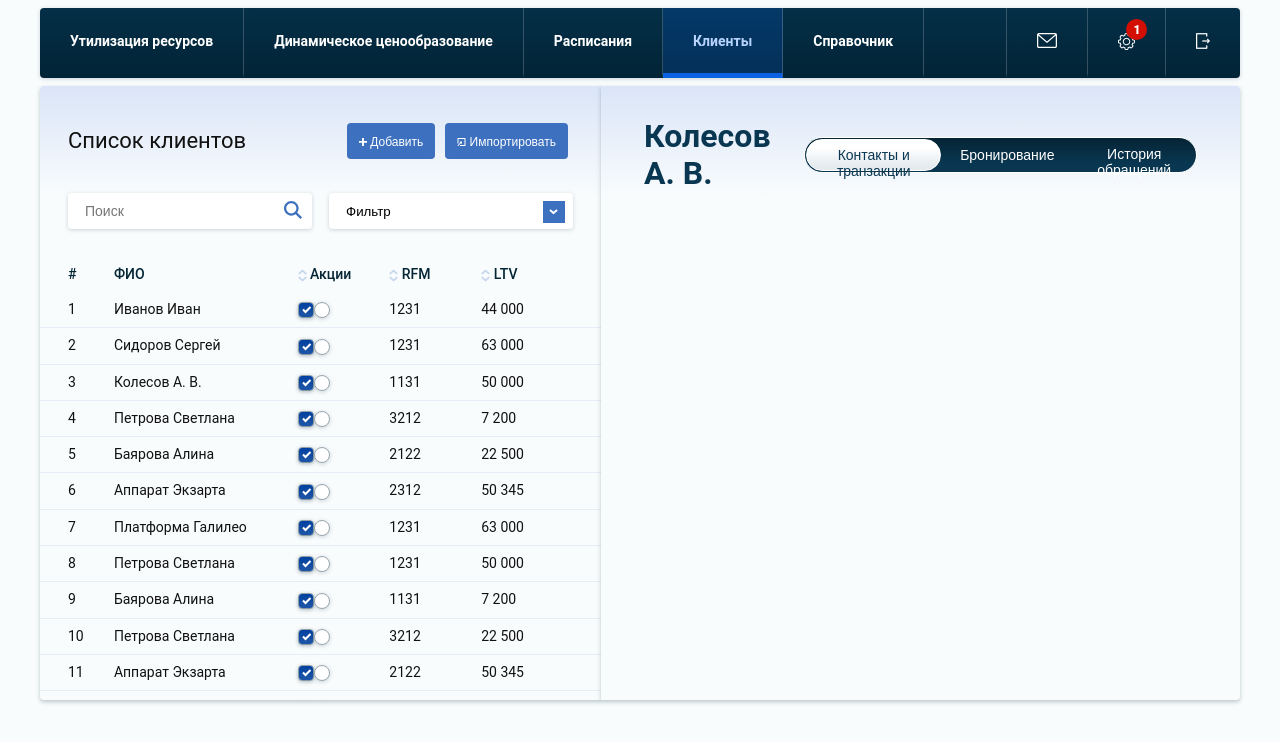
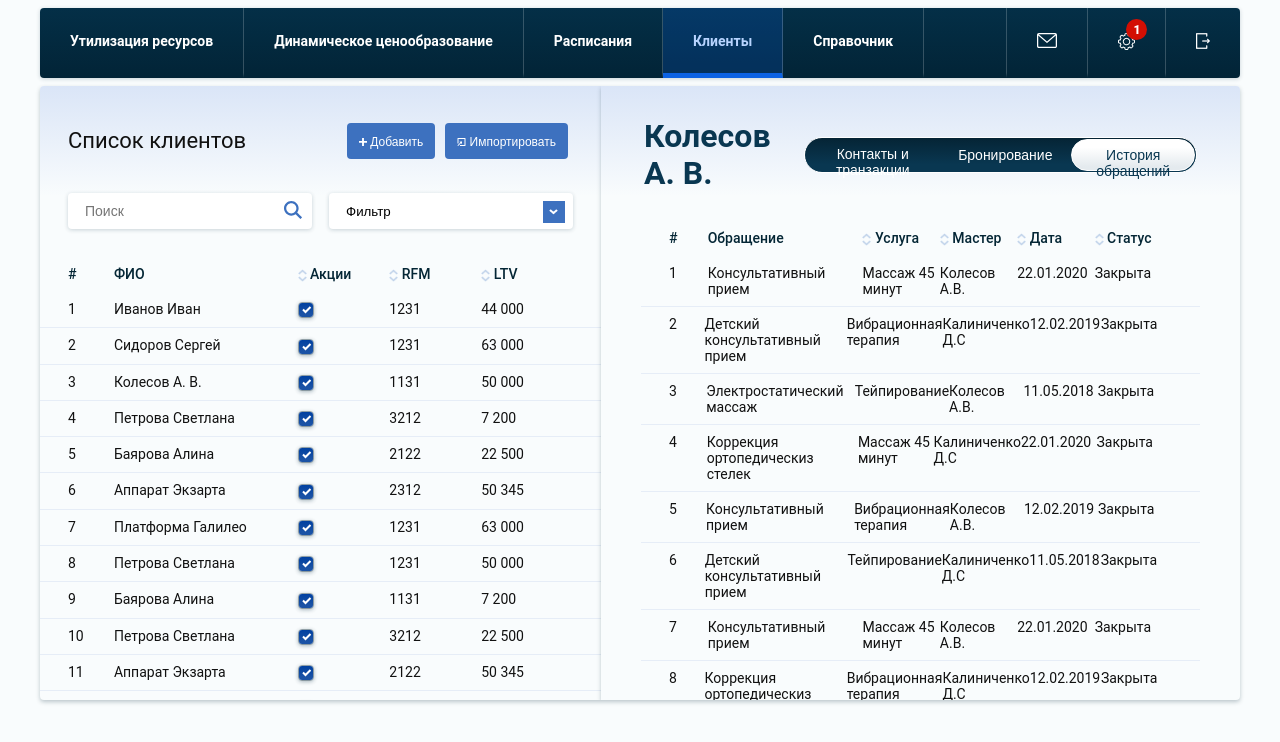
Before and after one commit to evgeniikucheriavii/dm-test, an Angular app: page /clients in a window 1280 px wide. Shown: the top 742 px of the page. Built offline with nearby package versions, Linux system fonts and the light colour scheme; a web font is replaced by a local one.

Commit message:
Added LogEntry class and filled fish data

```diff
--- a/src/app/clients/clients.component.css
+++ b/src/app/clients/clients.component.css
@@ -210,7 +210,7 @@
 	display: flex;
 	flex-direction: column;
 	justify-content: flex-start;
-	flex: 2;
+	flex: 1;
 	align-items: center;
 }
 
@@ -231,14 +231,14 @@
 	justify-content: space-between;
 }
 
-.right-section__graph
+.right-section__list
 {
 	display: flex;
 	flex-direction: column;
 	justify-content: space-between;
 	align-content: flex-start;
 	flex: 9;
-	padding: 0 40px;
+	padding: 0 40px 100px 40px;
 }
 
 .graph-row
--- a/src/app/clients/clients.component.html
+++ b/src/app/clients/clients.component.html
@@ -44,7 +44,7 @@
 				<div class="list-row" *ngFor="let c of clients; let i = index">
 					<div class="list__num">{{i + 1}}</div>
 					<div class="list__name">{{c.fio}}</div>
-					<div class="list__type"><label class="box-label box-label_checkbox"><input type="checkbox" class="box-label__input box-label__input_checkbox" checked="{{c.sale}}"></label> <label class="box-label box-label_radio"><input type="radio" class="box-label__input box-label__input_radio"></label></div>
+					<div class="list__type"><label class="box-label box-label_checkbox"><input type="checkbox" class="box-label__input box-label__input_checkbox" checked="{{c.sale}}"></label></div>
 					<div class="list__util">{{c.rfm}}</div>
 					<div class="list__util">{{c.ltvString}}</div>
 				</div>
@@ -66,17 +66,29 @@
 		<div class="container">
 			<section class="right-section right-section__header">
 				<section class="header__top header__top_right">
-					<div class="header-name">{{currentClient}}</div>
+					<div class="header-name">{{currentClient.fio}}</div>
 					<div class="tabs">
 						<button *ngFor="let t of tabs; let i = index" class="{{t.classes}}" id="tab_{{t.id}}">{{t.name}}</button>
 					</div>
 				</section>
-				<section class="header__bottom header__bottom_right">
-
-				</section>
 			</section>
-			<section class="right-section right-section__graph">
-
+			<section class="right-section right-section__list">
+				<div class="list-row list-row_head">
+					<div class="list__num">#</div>
+					<div class="list__name">Обращение</div>
+					<div class="list__type"><img src="assets/images/Sort_inactive.png" class="sort-image"> Услуга</div>
+					<div class="list__util"><img src="assets/images/Sort_inactive.png" class="sort-image"> Мастер</div>
+					<div class="list__util"><img src="assets/images/Sort_inactive.png" class="sort-image"> Дата</div>
+					<div class="list__util"><img src="assets/images/Sort_inactive.png" class="sort-image"> Статус</div>
+				</div>
+				<div class="list-row" *ngFor="let l of currentClient.log; let i = index">
+					<div class="list__num">{{i + 1}}</div>
+					<div class="list__name">{{l.query}}</div>
+					<div class="list__type">{{l.service}}</div>
+					<div class="list__util">{{l.master}}</div>
+					<div class="list__util">{{l.date}}</div>
+					<div class="list__util">{{l.statusString}}</div>
+				</div>
 			</section>
 		</div>
 	</section>
--- a/src/app/clients/clients.component.ts
+++ b/src/app/clients/clients.component.ts
@@ -9,17 +9,18 @@ import { Tab } from '../tab';
 
 export class ClientsComponent implements OnInit
 {
+	tabs = [];
+	sections = [];
 
 	clients = [];
-	tabs = [];
-	currentClient:string;
+
+	currentClient:Client;
 	currentTab:number;
 
 	constructor() { }
 
 	ngOnInit(): void
 	{
-		this.currentClient = "Колесов А. В.";
 
 		this.clients = [
 			new Client("Иванов Иван", 1231, 44000),
@@ -38,13 +39,33 @@ export class ClientsComponent implements OnInit
 			new Client("Аппарат Экзарта", 3212, 50345)
 		];
 
+		this.currentClient = this.clients[2];
+
+		this.currentClient.log = [
+			new LogEntry("Консультативный прием", "Массаж 45 минут", "Колесов А.В.", "22.01.2020", true),
+			new LogEntry("Детский консультативный прием", "Вибрационная терапия", "Калиниченко Д.С", "12.02.2019", true),
+			new LogEntry("Электростатический массаж", "Тейпирование", "Колесов А.В.", "11.05.2018", true),
+			new LogEntry("Коррекция ортопедическиз стелек", "Массаж 45 минут", "Калиниченко Д.С", "22.01.2020", true),
+			new LogEntry("Консультативный прием", "Вибрационная терапия", "Колесов А.В.", "12.02.2019", true),
+			new LogEntry("Детский консультативный прием", "Тейпирование", "Калиниченко Д.С", "11.05.2018", true),
+			new LogEntry("Консультативный прием", "Массаж 45 минут", "Колесов А.В.", "22.01.2020", true),
+			new LogEntry("Коррекция ортопедическиз стелек", "Вибрационная терапия", "Калиниченко Д.С", "12.02.2019", true),
+			new LogEntry("Лечебная физкультура", "Тейпирование", "Колесов А.В.", "11.05.2018", true),
+			new LogEntry("Лечебная физкультура", "Вибрационная терапия", "Калиниченко Д.С", "22.01.2020", true),
+			new LogEntry("Консультативный прием", "Массаж 45 минут", "Калиниченко Д.С", "12.02.2019", true),
+			new LogEntry("Детский консультативный прием", "Вибрационная терапия", "Калиниченко Д.С", "11.05.2018", true),
+			new LogEntry("Консультативный прием", "Тейпирование", "Калиниченко Д.С", "22.01.2020", true),
+			new LogEntry("Коррекция ортопедическиз стелек", "Вибрационная терапия", "Калиниченко Д.С", "12.02.2019", true),
+			new LogEntry("Консультативный прием", "Массаж 45 минут", "Колесов А.В.", "11.05.2018", true)
+		];
+
 		this.tabs = [
 			new Tab("contacts", "Контакты и транзакции"),
 			new Tab("reserve", "Бронирование"),
 			new Tab("log", "История обращений")
 		];
 
-		this.currentTab = 0;
+		this.currentTab = 2;
 
 		this.tabs[this.currentTab].Activate();
 	}
@@ -62,7 +83,11 @@ export class ClientsComponent implements OnInit
 
 			this.tabs[this.currentTab].Activate();
 		}
+
+		//TODO: ChangeSection() method call
 	}
+
+	//TODO: ChangeSection() method
 
 }
 
@@ -73,6 +98,9 @@ class Client
 	sale:boolean = false;
 	rfm:number;
 	ltv:number;
+
+	log = [];
+
 
 	ltvString:string;
 
@@ -93,3 +121,33 @@ class Client
 		return output;
 	}
 }
+
+class LogEntry
+{
+	query:string;
+	service:string;
+	master:string;
+
+	date:string;
+
+	status:boolean;
+	statusString:string;
+
+	constructor(query:string, service:string, master:string, date:string, status:boolean)
+	{
+		this.query = query;
+		this.service = service;
+		this.master = master;
+		this.date = date;
+		this.status = status;
+
+		if(this.status)
+		{
+			this.statusString = "Закрыта";
+		}
+		else
+		{
+			this.statusString = "Открыта";
+		}
+	}
+}
```
